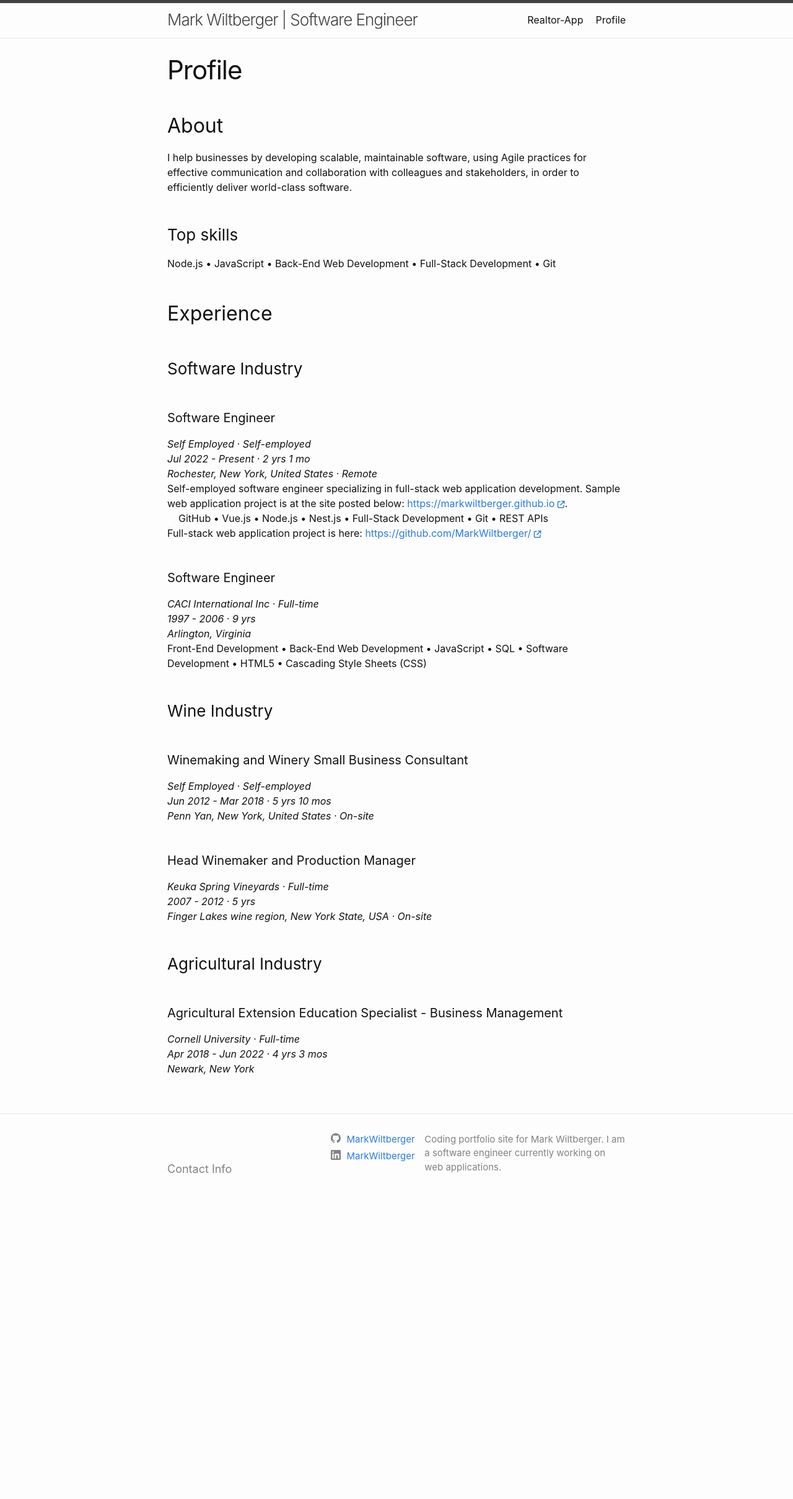
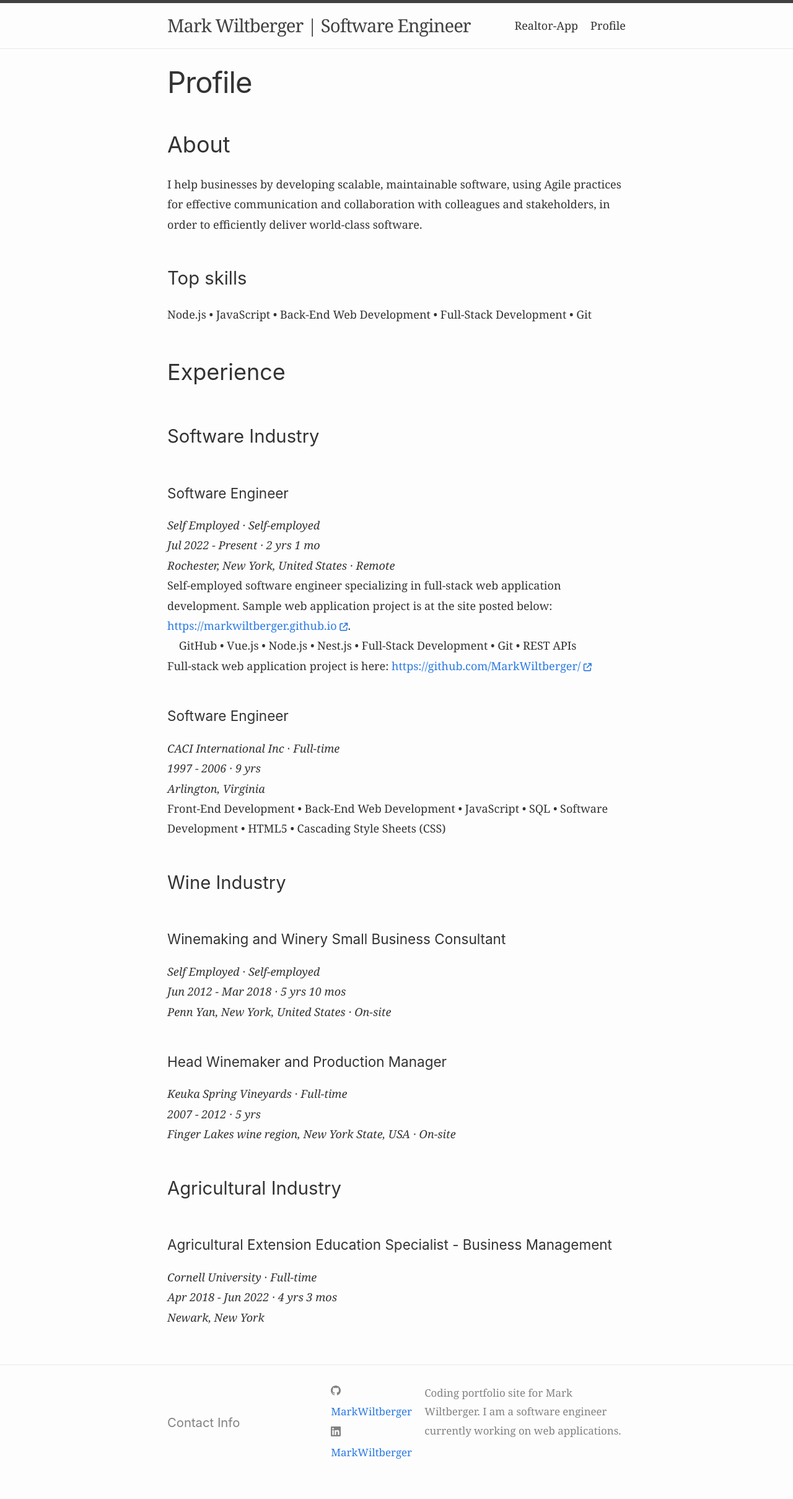
Before and after one commit to MarkWiltberger/markwiltberger.github.io, a Jekyll site: the page built from docs/profile.md, in a window 1280 px wide. Shown: the whole page at 62% size. Built offline with Jekyll 4.4.1, drawn with Linux system fonts in a browser that asks for light colours; nearby versions of some CDN libraries; before the commit the page ends 1959 px from its top, so only the background shows below that.

Commit message:
change to base-font-family, base-font-size, base-line-height, text-color to be similar to medium.com

```diff
--- a/docs/_sass/medium.scss
+++ b/docs/_sass/medium.scss
@@ -2,17 +2,15 @@
 
 // Define defaults for each variable.
 
-$base-font-family: -apple-system, BlinkMacSystemFont, "Segoe UI", Roboto,
-  Helvetica, Arial, sans-serif, "Apple Color Emoji", "Segoe UI Emoji",
-  "Segoe UI Symbol" !default;
-$base-font-size: 16px !default;
+$base-font-family: "Georgia", "Times New Roman", Times, serif !default;
+$base-font-size: 18px !default;
 $base-font-weight: 400 !default;
 $small-font-size: $base-font-size * 0.875 !default;
-$base-line-height: 1.5 !default;
+$base-line-height: 1.8 !default;
 
 $spacing-unit: 30px !default;
 
-$text-color: #111 !default;
+$text-color: #333 !default;
 $background-color: #fdfdfd !default;
 $brand-color: #2a7ae2 !default;
 
```
